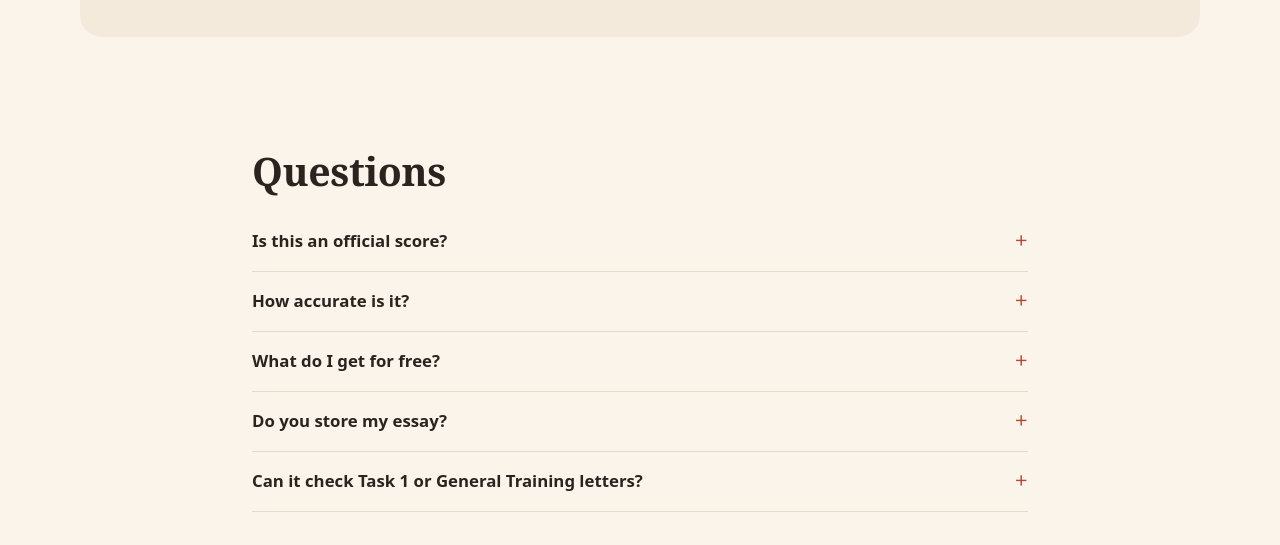
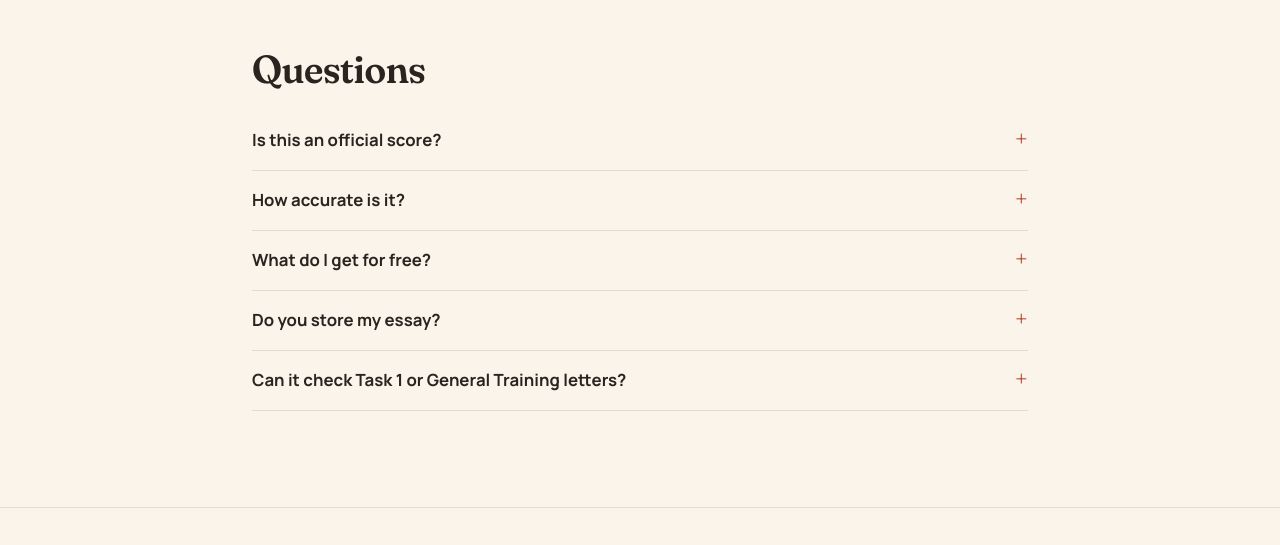
Before and after one commit to shotgodalikhan-spec/writo, a plain HTML site: page index.html in a window 1280 px wide. Shown: the part 2609-3154 px from the top of the page. Drawn offline with Linux system fonts and the light colour scheme; no server answers.

Commit message:
Self-host Fraunces and Manrope (OFL, latin woff2, font-display: swap)
Co-Authored-By: Claude Opus 5.5 <noreply@anthropic.com>

```diff
--- a/assets/style.css
+++ b/assets/style.css
@@ -1,5 +1,24 @@
 /* Writo design system: "marked exam paper".
    Warm paper, graphite ink, examiner's red pen, amber highlighter. */
+
+/* Self-hosted fonts (SIL Open Font License 1.1, see assets/fonts/*-OFL.txt).
+   Latin subset only; other scripts fall back to the system fonts in the stack. */
+@font-face {
+  font-family: "Fraunces";
+  font-style: normal;
+  font-weight: 100 900;
+  font-display: swap;
+  src: url("/assets/fonts/fraunces-latin-full-normal.woff2") format("woff2-variations"), url("/assets/fonts/fraunces-latin-full-normal.woff2") format("woff2");
+  unicode-range: U+0000-00FF, U+0131, U+0152-0153, U+02BB-02BC, U+02C6, U+02DA, U+02DC, U+0304, U+0308, U+0329, U+2000-206F, U+20AC, U+2122, U+2191, U+2193, U+2212, U+2215, U+FEFF, U+FFFD;
+}
+@font-face {
+  font-family: "Manrope";
+  font-style: normal;
+  font-weight: 200 800;
+  font-display: swap;
+  src: url("/assets/fonts/manrope-latin-wght-normal.woff2") format("woff2-variations"), url("/assets/fonts/manrope-latin-wght-normal.woff2") format("woff2");
+  unicode-range: U+0000-00FF, U+0131, U+0152-0153, U+02BB-02BC, U+02C6, U+02DA, U+02DC, U+0304, U+0308, U+0329, U+2000-206F, U+20AC, U+2122, U+2191, U+2193, U+2212, U+2215, U+FEFF, U+FFFD;
+}
 
 :root {
   --paper: #FAF4EA;
@@ -18,8 +37,8 @@
   --danger: #A12D2D;
   --danger-soft: #F9E0DC;
   --shadow: 0 1px 0 rgba(80, 52, 30, .06), 0 10px 30px -12px rgba(80, 52, 30, .22);
-  --serif: "Iowan Old Style", Georgia, "Times New Roman", serif;
-  --sans: system-ui, -apple-system, "Segoe UI", Roboto, sans-serif;
+  --serif: "Fraunces", "Iowan Old Style", Georgia, "Times New Roman", serif;
+  --sans: "Manrope", system-ui, -apple-system, "Segoe UI", Roboto, sans-serif;
   --r-s: 6px; --r-m: 12px; --r-l: 22px;
   --wrap: 1120px;
   color-scheme: light;
```
Also changed, not shown: assets/fonts/Fraunces-OFL.txt (added), assets/fonts/Manrope-OFL.txt (added), assets/fonts/fraunces-latin-full-normal.woff2 (added), assets/fonts/manrope-latin-wght-normal.woff2 (added).
